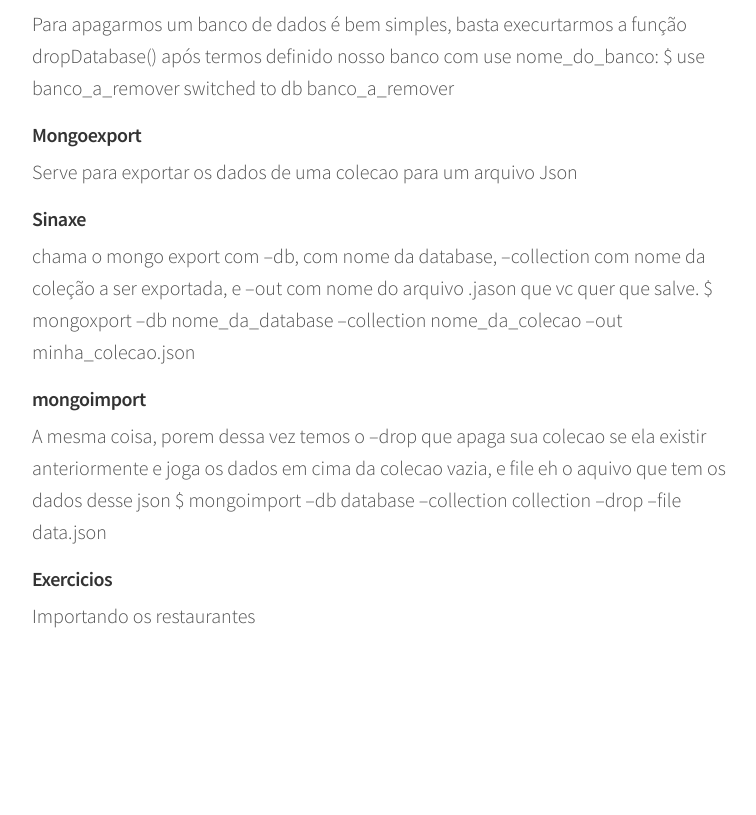
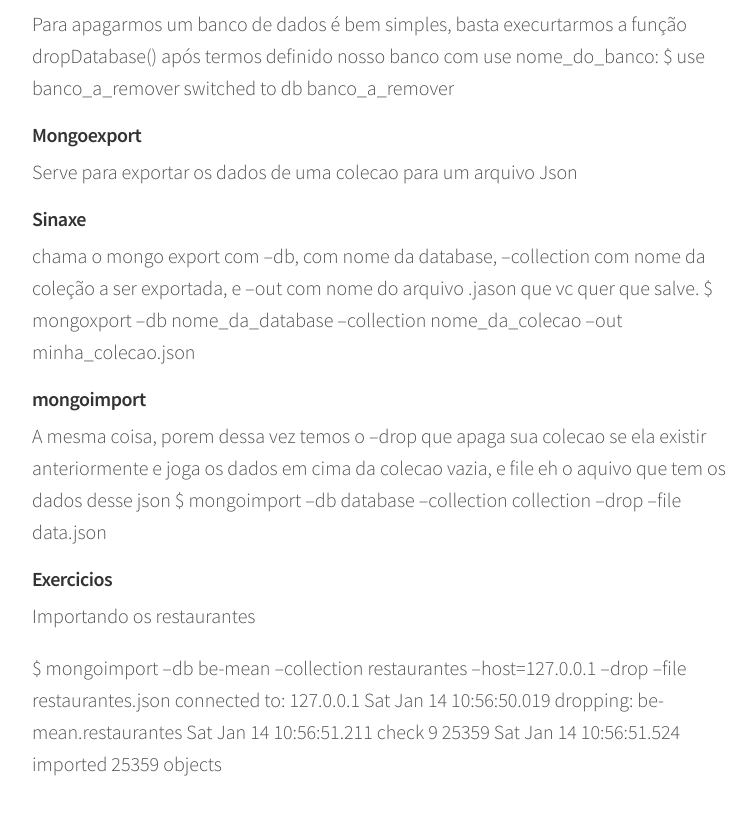
Before and after one commit to indrajithbandara/debug-blog, a Jekyll site: the page built from _posts/2017-01-03-mongo.md, in a window 1280 px wide and 900 px high, scrolled down 1748 px. Shown: the top 815 px of the window, without its empty margins (248-1004 px from the left). Built offline with Jekyll 4.4.1, drawn with Linux system fonts in a browser that asks for light colours; comment, search, counter and statistics services are not loaded; before the commit the page ends 2500 px from its top, so only the background shows below that.

Commit message:
sobe att mongo

```diff
--- a/_posts/2017-01-03-mongo.md
+++ b/_posts/2017-01-03-mongo.md
@@ -78,3 +78,9 @@ $ mongoimport --db database --collection collection --drop --file data.json
 
 #### Exercicios
 Importando os restaurantes
+
+$ mongoimport --db be-mean --collection restaurantes --host=127.0.0.1 --drop --file restaurantes.json
+connected to: 127.0.0.1
+Sat Jan 14 10:56:50.019 dropping: be-mean.restaurantes
+Sat Jan 14 10:56:51.211 check 9 25359
+Sat Jan 14 10:56:51.524 imported 25359 objects
```
